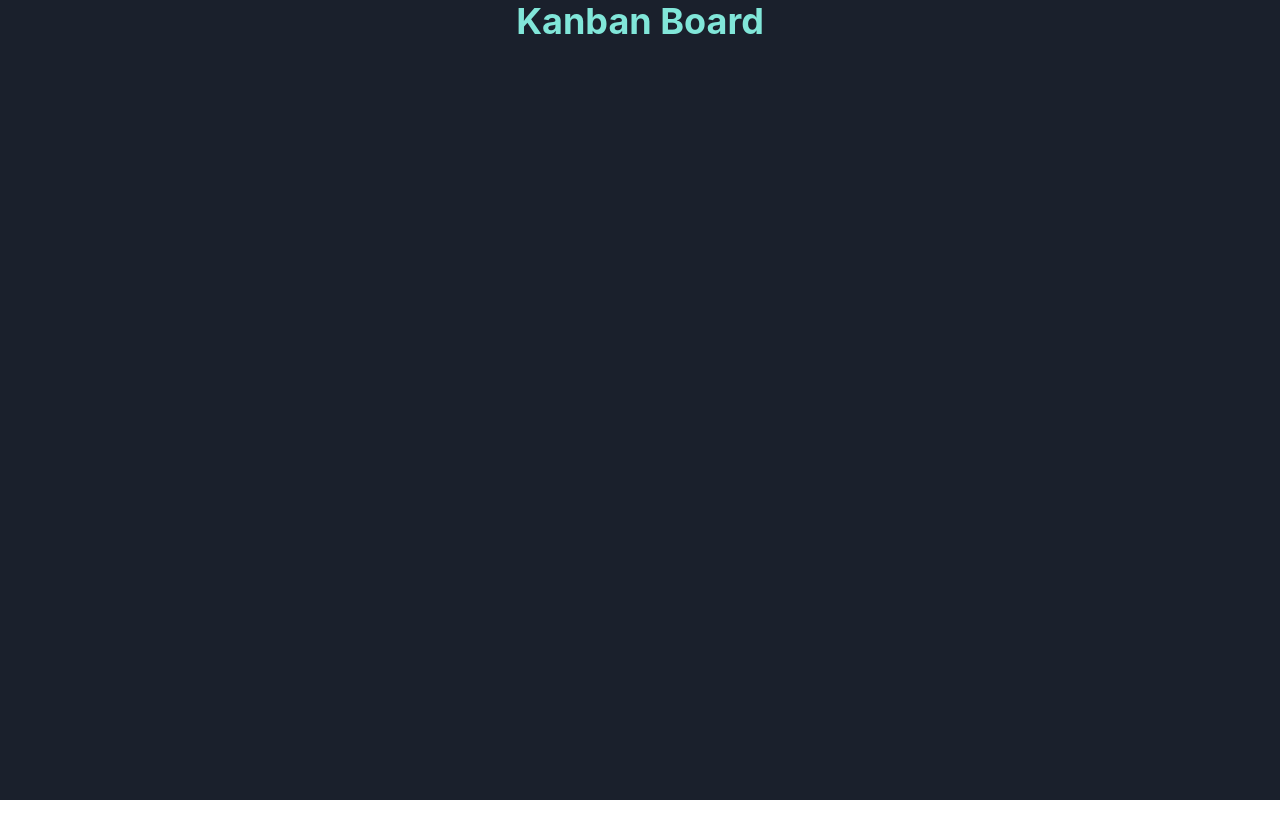
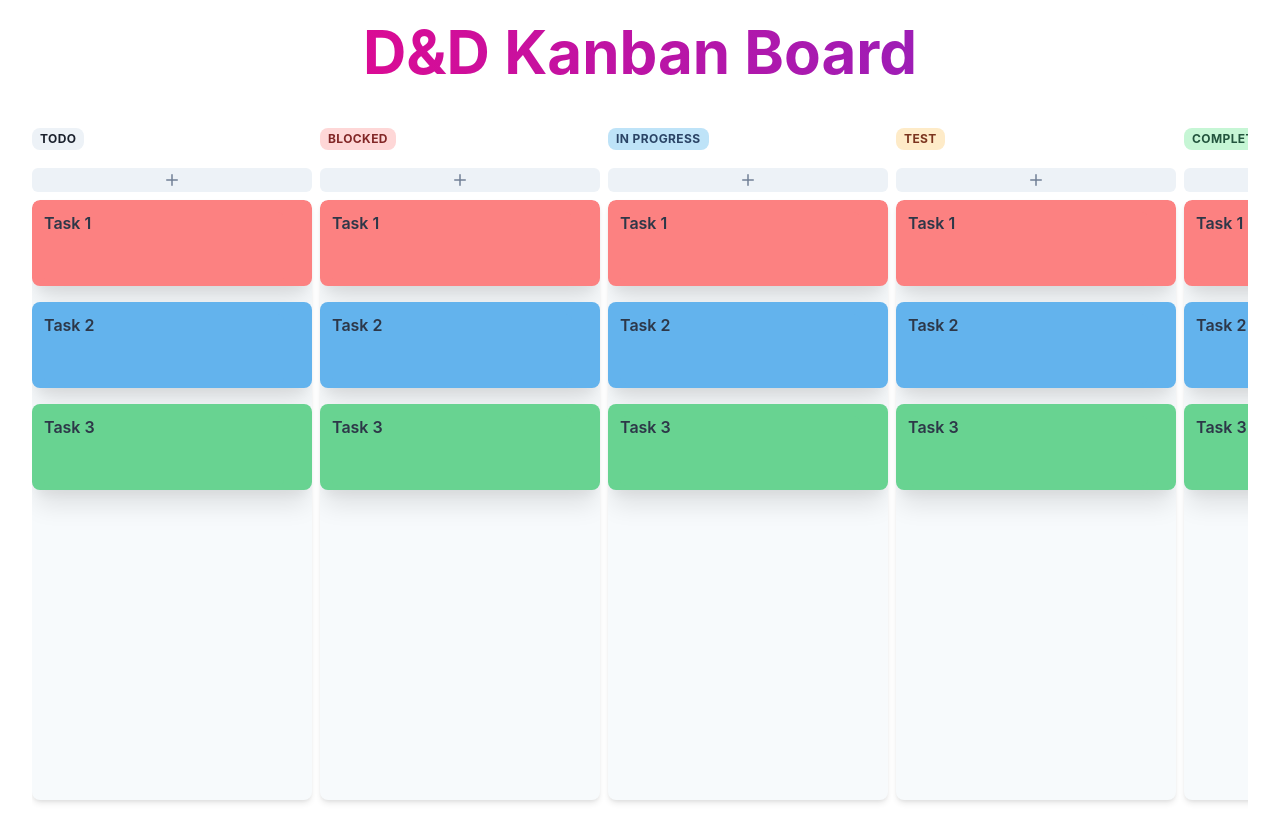
Before and after one commit to RahulMj21/kanban-board, a Next.js app: page / in a window 1280 px wide. Before the commit the page ends 800 px from the top, so only its background shows below. Built offline with nearby package versions, Linux system fonts and the light colour scheme.

Commit message:
feat: added board UI

```diff
--- /dev/null
+++ b/src/components/Task.tsx
@@ -0,0 +1,54 @@
+import { ITask } from "@/utils/interface";
+import { DeleteIcon } from "@chakra-ui/icons";
+import { Box, IconButton, Textarea } from "@chakra-ui/react";
+
+interface Props {
+	index: number;
+	task: ITask;
+}
+
+const Task = ({ task }: Props) => {
+	return (
+		<Box
+			role="group"
+			position="relative"
+			rounded="lg"
+			w="full"
+			pt={3}
+			pr={7}
+			pb={1}
+			pl={3}
+			boxShadow="xl"
+			cursor="grab"
+			bgColor={task.color}
+		>
+			<IconButton
+				position="absolute"
+				top={0}
+				right={0}
+				zIndex={100}
+				aria-label="delete task"
+				size="md"
+				colorScheme="solid"
+				color="gray.700"
+				icon={<DeleteIcon />}
+				opacity={0}
+				_groupHover={{ opacity: 1 }}
+			/>
+			<Textarea
+				value={task.title}
+				fontWeight="semibold"
+				cursor="inherit"
+				border="none"
+				padding={0}
+				resize="none"
+				minH={70}
+				maxH={200}
+				focusBorderColor="none"
+				color="gray.700"
+			/>
+		</Box>
+	);
+};
+
+export default Task;
--- /dev/null
+++ b/src/components/TaskColumn.tsx
@@ -0,0 +1,82 @@
+import { COLUMN_COLOR_SCHEMA } from "@/utils/const";
+import { EColumnType } from "@/utils/enums";
+import { ITask } from "@/utils/interface";
+import { AddIcon } from "@chakra-ui/icons";
+import {
+	Box,
+	Badge,
+	Heading,
+	IconButton,
+	Stack,
+	useColorModeValue,
+} from "@chakra-ui/react";
+import Task from "@/components/Task";
+
+interface Props {
+	column: EColumnType;
+}
+
+const mockTasks: ITask[] = [
+	{
+		id: "1",
+		title: "Task 1",
+		column: EColumnType.TO_DO,
+		color: "red.300",
+	},
+	{
+		id: "2",
+		title: "Task 2",
+		column: EColumnType.TO_DO,
+		color: "blue.300",
+	},
+	{
+		id: "3",
+		title: "Task 3",
+		column: EColumnType.TO_DO,
+		color: "green.300",
+	},
+];
+
+const TaskColumn = ({ column }: Props) => {
+	const ColumnTasks = mockTasks.map((task, index) => (
+		<Task key={task.id} task={task} index={index} />
+	));
+
+	return (
+		<Box minW={{ base: 250, lg: 280 }}>
+			<Heading fontSize="md" mb={4} letterSpacing="wide">
+				<Badge
+					px={2}
+					py={1}
+					rounded="lg"
+					colorScheme={COLUMN_COLOR_SCHEMA[column]}
+				>
+					{column}
+				</Badge>
+			</Heading>
+			<IconButton
+				size="xs"
+				w="full"
+				color={useColorModeValue("gray.500", "gray.400")}
+				bgColor={useColorModeValue("gray.100", "gray.700")}
+				py={2}
+				colorScheme="black"
+				aria-label="add-task"
+				icon={<AddIcon />}
+			/>
+			<Stack
+				h={600}
+				mt={2}
+				spacing={4}
+				bgColor={useColorModeValue("gray.50", "gray.900")}
+				rounded="lg"
+				boxShadow="md"
+				overflow="auto"
+			>
+				{ColumnTasks}
+			</Stack>
+		</Box>
+	);
+};
+
+export default TaskColumn;
--- /dev/null
+++ b/src/config/theme.ts
@@ -0,0 +1,11 @@
+import { extendTheme } from "@chakra-ui/react";
+
+const theme = extendTheme({
+	styles: {
+		global: (props: { colorMode: string }) => ({
+			bg: props.colorMode === "dark" ? "gray.800" : "white",
+		}),
+	},
+});
+
+export default theme;
--- a/src/pages/_app.tsx
+++ b/src/pages/_app.tsx
@@ -1,10 +1,11 @@
+import theme from "@/config/theme";
 import "@/styles/globals.css";
+import { ChakraProvider } from "@chakra-ui/react";
 import type { AppProps } from "next/app";
-import { ChakraProvider } from "@chakra-ui/react";
 
 export default function App({ Component, pageProps }: AppProps) {
 	return (
-		<ChakraProvider>
+		<ChakraProvider theme={theme}>
 			<Component {...pageProps} />
 		</ChakraProvider>
 	);
--- a/src/pages/index.tsx
+++ b/src/pages/index.tsx
@@ -1,11 +1,27 @@
-import { Box, Heading } from "@chakra-ui/react";
+import TaskColumn from "@/components/TaskColumn";
+import { EColumnType } from "@/utils/enums";
+import { Box, Flex, Heading } from "@chakra-ui/react";
 
 export default function Home() {
 	return (
-		<Box as="section" h="100vh" w="100%" background="gray.800">
-			<Heading textAlign="center" color="teal.200">
-				Kanban Board
+		<Box w="1600px" maxW="95%" m="auto">
+			<Heading
+				fontSize={{ base: "4xl", sm: "5xl", md: "6xl" }}
+				fontWeight="bold"
+				textAlign="center"
+				bgGradient="linear(to-l, #7928CA,#FF0080)"
+				bgClip="text"
+				mt={4}
+			>
+				D&D Kanban Board
 			</Heading>
+			<Flex align="center" py="10" overflow="auto" gap={2}>
+				<TaskColumn column={EColumnType.TO_DO} />
+				<TaskColumn column={EColumnType.BLOCKED} />
+				<TaskColumn column={EColumnType.IN_PROGRESS} />
+				<TaskColumn column={EColumnType.TEST} />
+				<TaskColumn column={EColumnType.COMPLETED} />
+			</Flex>
 		</Box>
 	);
 }
--- a/src/types/index.ts
+++ /dev/null
@@ -1 +0,0 @@
-export type TUser = "User" | "Manager" | "Admin";
--- /dev/null
+++ b/src/utils/const.ts
@@ -0,0 +1,9 @@
+import { EColumnType } from "@/utils/enums";
+
+export const COLUMN_COLOR_SCHEMA: Record<EColumnType, string> = {
+	Todo: "gray",
+	Blocked: "red",
+	"In Progress": "blue",
+	Test: "orange",
+	Completed: "green",
+};
--- /dev/null
+++ b/src/utils/enums.ts
@@ -0,0 +1,7 @@
+export enum EColumnType {
+	TO_DO = "Todo",
+	BLOCKED = "Blocked",
+	IN_PROGRESS = "In Progress",
+	TEST = "Test",
+	COMPLETED = "Completed",
+}
--- /dev/null
+++ b/src/utils/interface.ts
@@ -0,0 +1,8 @@
+import { EColumnType } from "@/utils/enums";
+
+export interface ITask {
+	id: string;
+	title: string;
+	column: EColumnType;
+	color: string;
+}
--- a/tsconfig.json
+++ b/tsconfig.json
@@ -21,7 +21,9 @@
 		"paths": {
 			"@/styles/*": ["src/styles/*"],
 			"@/components/*": ["src/components/*"],
-			"@/types/*": ["src/types/*"],
+			"@/config/*": ["src/config/*"],
+			"@/hooks/*": ["src/hooks/*"],
+			"@/utils/*": ["src/utils/*"],
 			"@/public/*": ["public/*"]
 		}
 	},
```
Also changed, not shown: package.json (+8 -1 lines), 1 other file (tests, documents, lock files or other folders).
